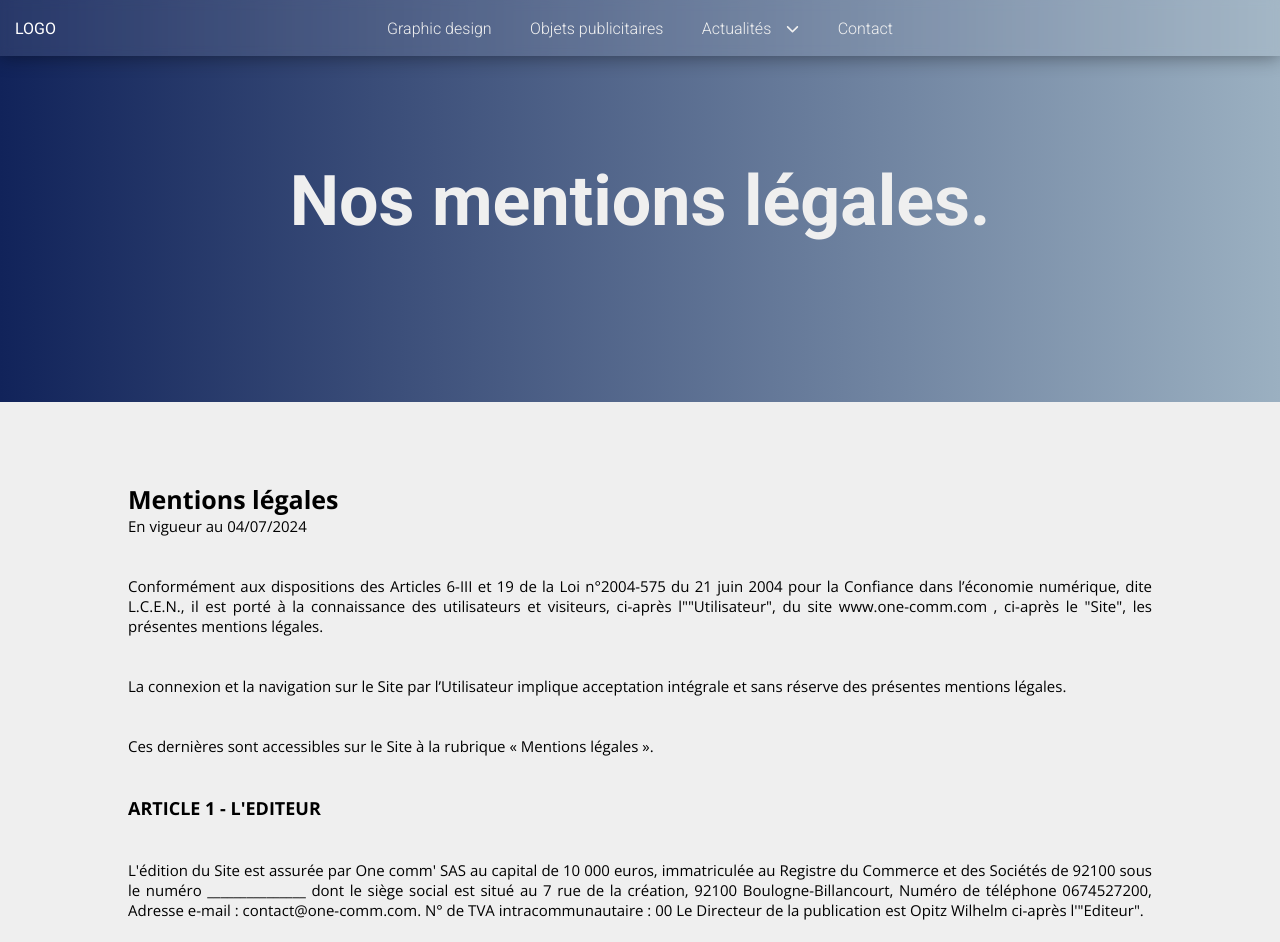
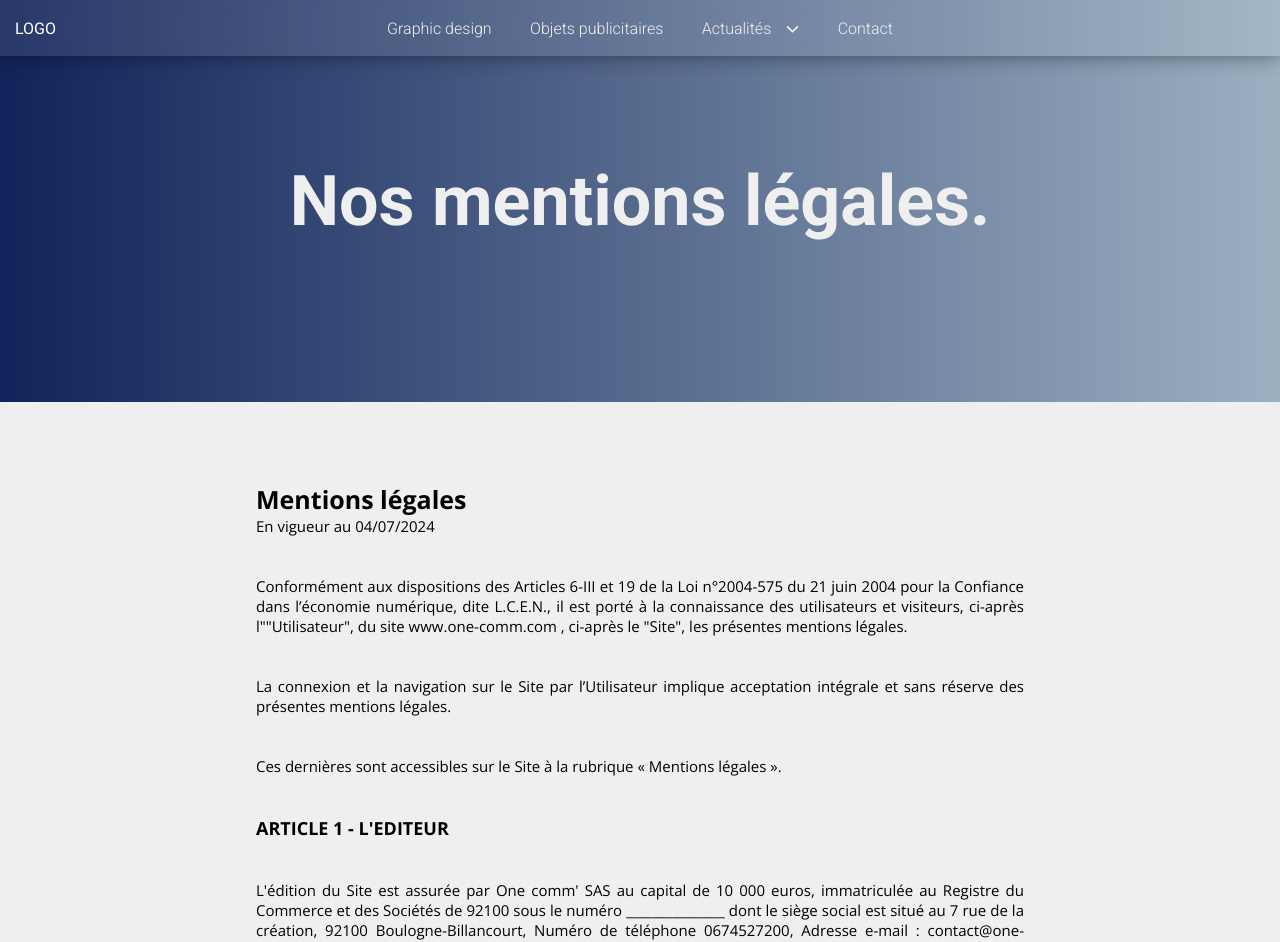
Before and after one commit to Scharlyopitz/One-comm, a React (Vite) app: page /mentionsLegales in a window 1280 px wide. Shown: the top 942 px of the page. Built offline with nearby package versions, Linux system fonts and the light colour scheme.

Commit message:
Changement padding

```diff
--- a/src/sass/texteContainer/_texteContainer.scss
+++ b/src/sass/texteContainer/_texteContainer.scss
@@ -1,6 +1,6 @@
 .texteContainer {
   background: $White;
-  padding: 10vh 10vw;
+  padding: 10vh 20vw;
   color: $RealBlack;
   font-family: "Open Sans";
 
--- a/src/style/style.css
+++ b/src/style/style.css
@@ -1061,7 +1061,7 @@ nav ul svg {
 
 .texteContainer {
   background: #efefef;
-  padding: 10vh 10vw;
+  padding: 10vh 20vw;
   color: #000000;
   font-family: "Open Sans";
 }
```
